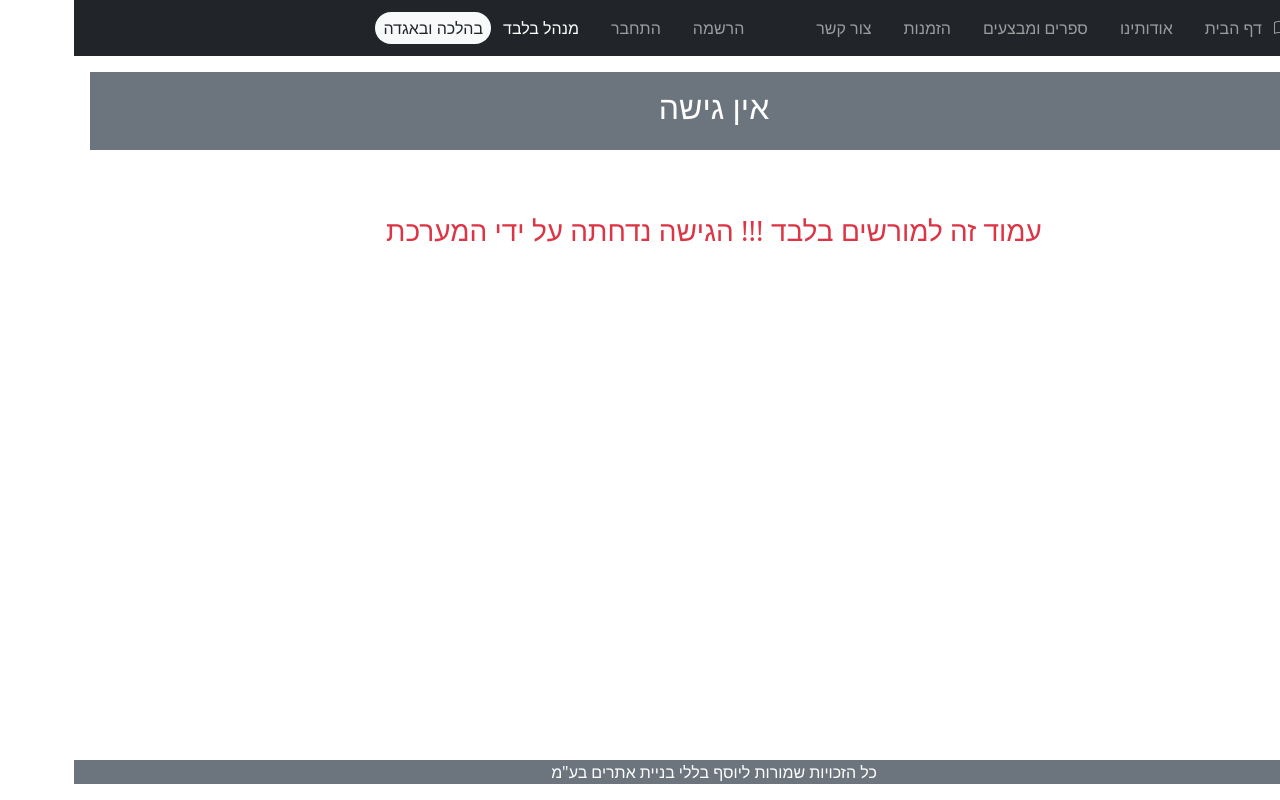
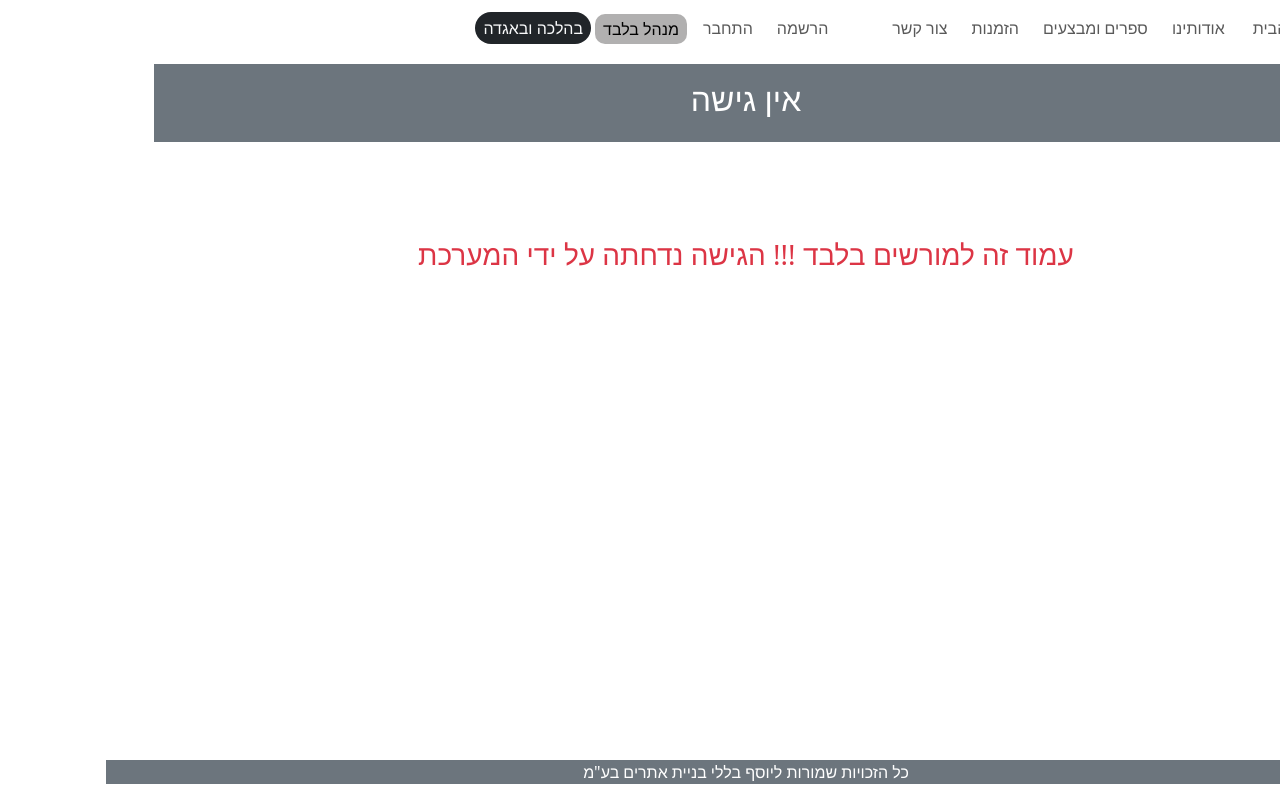
Before and after one commit to yossi2021/baalaha-va-baagada-ts, a React (Create React App) app: page /admin in a window 1280 px wide. Built offline with nearby package versions, Linux system fonts and the light colour scheme.

Commit message:
header fixed

```diff
--- a/src/auth/AdminOnly.tsx
+++ b/src/auth/AdminOnly.tsx
@@ -8,7 +8,8 @@ function AdminOnly() {
     if (admin === "true") {
         return (
             <>
-            <div className="p-3">
+            <div className="p-2"></div>
+            <div className="p-5">
             <Title content="מנהל יקר התחברת בהצלחה"/>
             </div>
             <h5 className="text-center">
@@ -22,10 +23,11 @@ function AdminOnly() {
     }
     return (
         <>
-        <div className="p-3">
+        <div className="p-2"></div>
+        <div className="p-5">
         <Title content=" אין גישה"/>
         </div>
-        <h3 className="text-danger text-center">
+        <h3 className="text-danger text-center ">
      עמוד זה למורשים בלבד !!!  הגישה נדחתה על ידי המערכת
         </h3>
         <div className="fixed-bottom">
--- a/src/auth/Login.tsx
+++ b/src/auth/Login.tsx
@@ -43,7 +43,8 @@ function Login({handler} : Props) {
 
     return (
         <>
-        <div className="p-3 form-max-w m-auto" >
+        <div className="p-2"></div>
+        <div className="p-5 form-max-w m-auto" >
             <Title
                 content="התחבר"
             />
--- a/src/auth/Signup.tsx
+++ b/src/auth/Signup.tsx
@@ -68,7 +68,8 @@ function Signup() {
 
     return (
         <>
-        <div className="p-3 form-max-w m-auto" >
+        <div className="p-2"></div>
+        <div className="p-5 form-max-w m-auto" >
             <Title
                 content="הרשמה"
             />
--- a/src/components/BigPic.tsx
+++ b/src/components/BigPic.tsx
@@ -1,8 +1,8 @@
 function BigPic() {
     return (
         <div className="carousel-inner">
-        <div className="carousel-item active">
-        <img src="https://r-rdesign.co.il/wp-content/uploads/2023/09/dati2.jpg" className="d-block w-100 " alt="תמונת דתיים"/>
+        <div className="carousel-item active mt-3">
+        <img src="https://r-rdesign.co.il/wp-content/uploads/2023/09/dati2.jpg" className="d-block w-100 mt-5 " alt="תמונת דתיים"/>
         </div>
         </div>
      );
--- a/src/components/Header.tsx
+++ b/src/components/Header.tsx
@@ -10,10 +10,10 @@ function Header() {
 
     return (
         <>
-        <header className="sticky-sm-top" >
-    <nav className="navbar navbar-expand-lg navbar-dark bg-dark ">
+        <header className=" position-fixed z-3" >
+    <nav className="navbar navbar-expand-lg bg-white ">
         <div className="display-grid ">
-        <button className="navbar-toggler" type="button" data-bs-toggle="collapse" data-bs-target="#navbarSupportedContent" aria-controls="navbarSupportedContent" aria-expanded="false" aria-label="Toggle navigation">
+        <button className="navbar-toggler m-1 " type="button" data-bs-toggle="collapse" data-bs-target="#navbarSupportedContent" aria-controls="navbarSupportedContent" aria-expanded="false" aria-label="Toggle navigation">
               <span className="navbar-toggler-icon"></span>
             </button>
             {/* <a className="navbar-brand " href="./">
@@ -22,8 +22,8 @@ function Header() {
             </a> */}
             <div>
             <div className="collapse navbar-collapse " id="navbarSupportedContent">
-            <ul className="navbar-nav me-auto mb-2 mb-lg-0 justify-content-center ">
-                <li className="nav-item me-3">
+            <ul className="navbar-nav me-auto mb-2 mb-lg-0 justify-content-center">
+                <li className="nav-item ms-1 ">
                     <NavLink
                         className="nav-link"
                         aria-current="page"
@@ -34,7 +34,7 @@ function Header() {
                     </NavLink>
 
                 </li>
-                <li className="nav-item me-3">
+                <li className="nav-item me-2">
                     <NavLink
                         className="nav-link"
                         aria-current="page"
@@ -44,7 +44,7 @@ function Header() {
                     </NavLink>
                 </li>
 
-                <li className="nav-item me-3">
+                <li className="nav-item me-2">
                     <NavLink
                         className="nav-link"
                         aria-current="page"
@@ -53,7 +53,7 @@ function Header() {
                         ספרים ומבצעים
                     </NavLink>
                 </li>
-                <li className="nav-item me-3">
+                <li className="nav-item me-2">
                     <NavLink
                         className="nav-link"
                         aria-current="page"
@@ -64,7 +64,7 @@ function Header() {
                 </li>
 
 
-                <li className="nav-item me-3">
+                <li className="nav-item me-2">
                     <NavLink
                         className="nav-link"
                         aria-current="page"
@@ -76,12 +76,12 @@ function Header() {
 
 
                 </ul>
-                <ul className="navbar-nav me-auto mb-2 mb-lg-0 justify-content-center ">
+                <ul className="navbar-nav me-auto mb-2 mb-lg-0 justify-content-center">
 
                 {
                     !isLoggedIn &&
                     <>
-                        <li className="nav-item me-3">
+                        <li className="nav-item me-2">
                             <NavLink
                                 className="nav-link"
                                 aria-current="page"
@@ -90,7 +90,7 @@ function Header() {
                                     הרשמה
                             </NavLink>
                         </li>
-                        <li className="nav-item me-3">
+                        <li className="nav-item me-2">
                             <NavLink
                                 className="nav-link"
                                 aria-current="page"
@@ -99,7 +99,7 @@ function Header() {
                                 התחבר
                             </NavLink>
                         </li>
-                        <li className="nav-item me-3">
+                        <li className="nav-item me-2">
                     <NavLink
                         className="nav-link"
                         aria-current="page"
@@ -125,9 +125,10 @@ function Header() {
             </div>
 
         </div>
-        <p className="text-dark bg-light px-2 rounded-pill p-1 m-1">בהלכה ובאגדה</p>
+        <p className=" text-light bg-dark px-2 rounded-pill p-1 m-1">בהלכה ובאגדה</p>
 
         <User/>
+
     </nav>
 
 
--- a/src/pages/Home/Home.css
+++ b/src/pages/Home/Home.css
@@ -22,3 +22,9 @@
     padding: 5px;
 
 }
+.navbar-nav .nav-link.active, .navbar-nav .nav-link.show{
+    background: rgb(177, 176, 176);
+    border-radius: 10px;
+    padding: 3px;
+    margin-top: 6px;
+}
```
